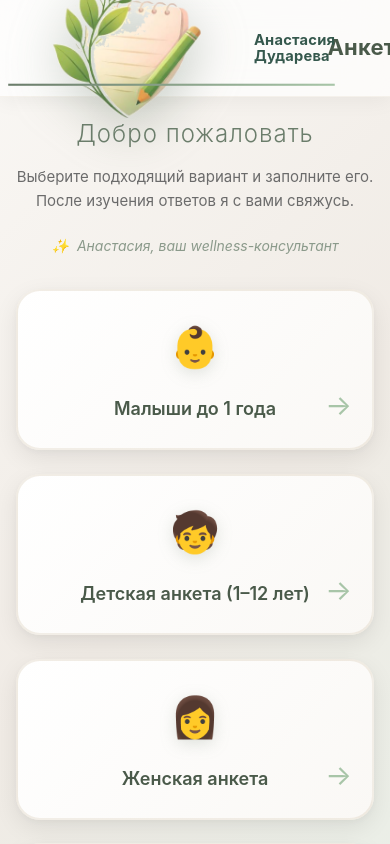
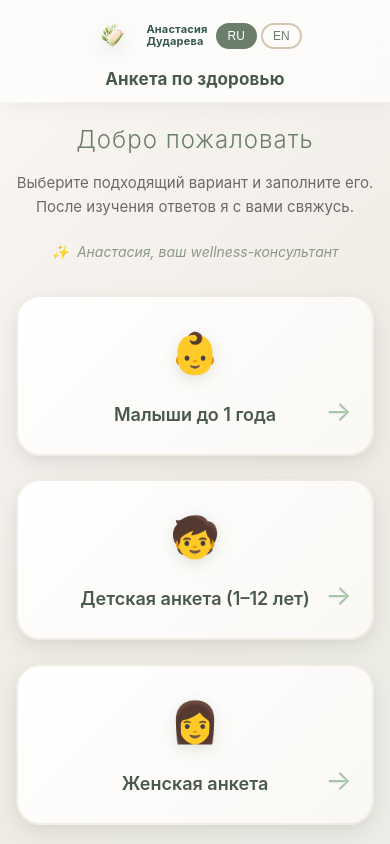
Before and after one commit to Anatoliiyastrebov/Anastasia-Dudareva, a React (Vite) app: page / in a window 390 px wide. Shown: the top 844 px of the page. Built offline with nearby package versions, Linux system fonts and the light colour scheme.

Commit message:
обновление

```diff
--- a/api/telegram/sendDocument.ts
+++ b/api/telegram/sendDocument.ts
@@ -13,7 +13,7 @@ export default async function handler(request: Request): Promise<Response> {
   }
 
   const token = process.env.TELEGRAM_BOT_TOKEN || process.env.BOT_TOKEN;
-  const chatId = (process.env.TELEGRAM_CHAT_ID || process.env.CHAT_ID || '').trim();
+  const chatId = (process.env.TELEGRAM_CHAT_ID || '').trim();
   if (!token || !chatId) {
     return new Response(JSON.stringify({ ok: false, error: 'missing_env' }), {
       status: 500,
--- a/api/telegram/sendMessage.ts
+++ b/api/telegram/sendMessage.ts
@@ -13,7 +13,7 @@ export default async function handler(request: Request): Promise<Response> {
   }
 
   const token = process.env.TELEGRAM_BOT_TOKEN || process.env.BOT_TOKEN;
-  const chatId = (process.env.TELEGRAM_CHAT_ID || process.env.CHAT_ID || '').trim();
+  const chatId = (process.env.TELEGRAM_CHAT_ID || '').trim();
   if (!token || !chatId) {
     return new Response(JSON.stringify({ ok: false, error: 'missing_env' }), {
       status: 500,
--- a/src/App.tsx
+++ b/src/App.tsx
@@ -7,7 +7,12 @@ import './App.css';
 
 function App() {
   return (
-    <Router>
+    <Router
+      future={{
+        v7_startTransition: true,
+        v7_relativeSplatPath: true
+      }}
+    >
       <GlobalNavigation />
       <Routes>
         <Route path="/" element={<Landing />} />
--- a/src/components/QuestionnaireForm.css
+++ b/src/components/QuestionnaireForm.css
@@ -37,6 +37,7 @@
   display: flex;
   justify-content: space-between;
   align-items: center;
+  gap: 14px;
   background: rgba(255, 255, 255, 0.7);
   backdrop-filter: blur(20px);
   -webkit-backdrop-filter: blur(20px);
@@ -57,7 +58,7 @@
 .brand-logo {
   display: flex;
   align-items: center;
-  gap: 14px;
+  gap: 10px;
 }
 
 
@@ -66,20 +67,18 @@
 }
 
 .header-logo {
-  width: 58px;
-  height: 58px;
+  width: 60px;
+  height: 60px;
   object-fit: cover;
   object-position: center;
   filter: drop-shadow(0 5px 10px rgba(107, 125, 107, 0.22));
-  transform: scale(2);
-  transform-origin: center;
   transition: filter 0.3s ease, transform 0.3s ease;
 }
 
 .brand-text {
   display: flex;
   flex-direction: column;
-  font-size: 14px;
+  font-size: 13px;
   font-weight: 700;
   color: #35584d;
   letter-spacing: 0.2px;
@@ -110,7 +109,7 @@
 .form-content {
   max-width: 800px;
   margin: 0 auto;
-  padding: 32px 24px;
+  padding: 28px 20px;
   position: relative;
   z-index: 1;
 }
@@ -575,6 +574,15 @@
 }
 
 @media (max-width: 768px) {
+  .form-header {
+    padding: 12px 14px;
+    gap: 10px;
+  }
+
+  .form-header-right {
+    gap: 10px;
+  }
+
   .form-content {
     padding: 20px 16px;
   }
@@ -584,12 +592,16 @@
   }
 
   .form-title-section h1 {
-    font-size: 14px;
+    font-size: 24px;
   }
 
   .header-logo {
-    width: 220px;
-    height: 64px;
+    width: 48px;
+    height: 48px;
+  }
+
+  .brand-text {
+    font-size: 11px;
   }
 
 
@@ -617,7 +629,20 @@
 
 @media (max-width: 480px) {
   .form-header {
-    padding: 12px 12px;
+    padding: 10px 12px;
+    flex-wrap: wrap;
+    justify-content: center;
+    row-gap: 8px;
+  }
+
+  .logo-link {
+    order: 1;
+  }
+
+  .form-header-right {
+    order: 2;
+    width: 100%;
+    justify-content: center;
   }
 
   .form-title-section h1 {
--- a/src/pages/Impressum.css
+++ b/src/pages/Impressum.css
@@ -8,6 +8,7 @@
   display: flex;
   justify-content: space-between;
   align-items: center;
+  gap: 14px;
   background: rgba(255, 255, 255, 0.8);
   backdrop-filter: blur(10px);
   border-bottom: 1px solid #e8e0d8;
@@ -23,7 +24,7 @@
 .brand-logo {
   display: flex;
   align-items: center;
-  gap: 14px;
+  gap: 10px;
 }
 
 
@@ -32,20 +33,18 @@
 }
 
 .header-logo {
-  width: 58px;
-  height: 58px;
+  width: 60px;
+  height: 60px;
   object-fit: cover;
   object-position: center;
   filter: drop-shadow(0 5px 10px rgba(107, 125, 107, 0.22));
-  transform: scale(2);
-  transform-origin: center;
   transition: filter 0.3s ease, transform 0.3s ease;
 }
 
 .brand-text {
   display: flex;
   flex-direction: column;
-  font-size: 14px;
+  font-size: 13px;
   font-weight: 700;
   color: #35584d;
   letter-spacing: 0.2px;
@@ -115,9 +114,18 @@
 }
 
 @media (max-width: 768px) {
+  .impressum-header {
+    padding: 12px 14px;
+    gap: 10px;
+  }
+
   .header-logo {
-    width: 220px;
-    height: 64px;
+    width: 48px;
+    height: 48px;
+  }
+
+  .brand-text {
+    font-size: 11px;
   }
 
 
@@ -137,3 +145,16 @@
     font-size: 20px;
   }
 }
+
+@media (max-width: 480px) {
+  .impressum-header {
+    flex-wrap: wrap;
+    justify-content: center;
+    row-gap: 8px;
+  }
+
+  .impressum-header-right {
+    width: 100%;
+    justify-content: center;
+  }
+}
--- a/src/pages/Landing.css
+++ b/src/pages/Landing.css
@@ -38,6 +38,7 @@
   display: flex;
   justify-content: space-between;
   align-items: center;
+  gap: 20px;
   position: relative;
   z-index: 1;
   background: rgba(255, 255, 255, 0.7);
@@ -50,12 +51,12 @@
 
 .header-main-title {
   margin: 0;
-  font-size: 32px;
+  font-size: clamp(20px, 2.1vw, 32px);
   font-weight: 700;
   color: #4a5a4a;
   letter-spacing: 0.2px;
   text-align: center;
-  white-space: nowrap;
+  line-height: 1.15;
 }
 
 .logo-link {
@@ -69,7 +70,7 @@
 .brand-logo {
   display: flex;
   align-items: center;
-  gap: 14px;
+  gap: 10px;
 }
 
 
@@ -93,20 +94,18 @@
 }
 
 .header-logo {
-  width: 63px;
-  height: 63px;
+  width: 64px;
+  height: 64px;
   object-fit: cover;
   object-position: center;
   filter: drop-shadow(0 6px 12px rgba(107, 125, 107, 0.24));
-  transform: scale(2);
-  transform-origin: center;
   transition: filter 0.3s ease, transform 0.3s ease;
 }
 
 .brand-text {
   display: flex;
   flex-direction: column;
-  font-size: 15px;
+  font-size: 14px;
   font-weight: 700;
   color: #35584d;
   letter-spacing: 0.2px;
@@ -120,7 +119,7 @@
 
 .logo-link:hover .header-logo {
   filter: drop-shadow(0 6px 12px rgba(107, 125, 107, 0.4));
-  transform: scale(2.08);
+  transform: scale(1.04);
 }
 
 @keyframes logoPulse {
@@ -138,7 +137,7 @@
   max-width: 1200px;
   width: 100%;
   margin: 0 auto;
-  padding: 24px 28px;
+  padding: 24px 20px;
   position: relative;
   z-index: 1;
 }
@@ -237,13 +236,29 @@
   text-decoration: underline;
 }
 
-@media (max-width: 768px) {
+@media (max-width: 1100px) {
   .landing-header {
-    padding: 16px;
+    padding: 14px 18px;
+    gap: 12px;
   }
 
   .header-main-title {
-    font-size: 22px;
+    font-size: clamp(18px, 2.2vw, 24px);
+  }
+
+  .brand-text {
+    font-size: 13px;
+  }
+}
+
+@media (max-width: 768px) {
+  .landing-header {
+    padding: 12px 14px;
+    gap: 8px;
+  }
+
+  .header-main-title {
+    font-size: 18px;
   }
 
   .landing-title {
@@ -264,8 +279,34 @@
   }
 
   .header-logo {
-    width: 245px;
-    height: 72px;
+    width: 52px;
+    height: 52px;
   }
 
+  .brand-text {
+    font-size: 12px;
+  }
 }
+
+@media (max-width: 560px) {
+  .landing-header {
+    flex-wrap: wrap;
+    justify-content: center;
+    row-gap: 10px;
+  }
+
+  .logo-link {
+    order: 1;
+  }
+
+  .header-main-title {
+    order: 3;
+    width: 100%;
+    text-align: center;
+    font-size: 17px;
+  }
+
+  .language-switcher {
+    order: 2;
+  }
+}
--- a/vite.config.ts
+++ b/vite.config.ts
@@ -2,7 +2,7 @@ import { defineConfig } from 'vite'
 import react from '@vitejs/plugin-react'
 
 const telegramRelayUrl =
-  process.env.VITE_TELEGRAM_RELAY_URL || 'https://nataliyatttimaaaa.vercel.app';
+  process.env.VITE_TELEGRAM_RELAY_URL || 'https://anastasia-dudareva.vercel.app';
 
 export default defineConfig({
   plugins: [react()],
```
